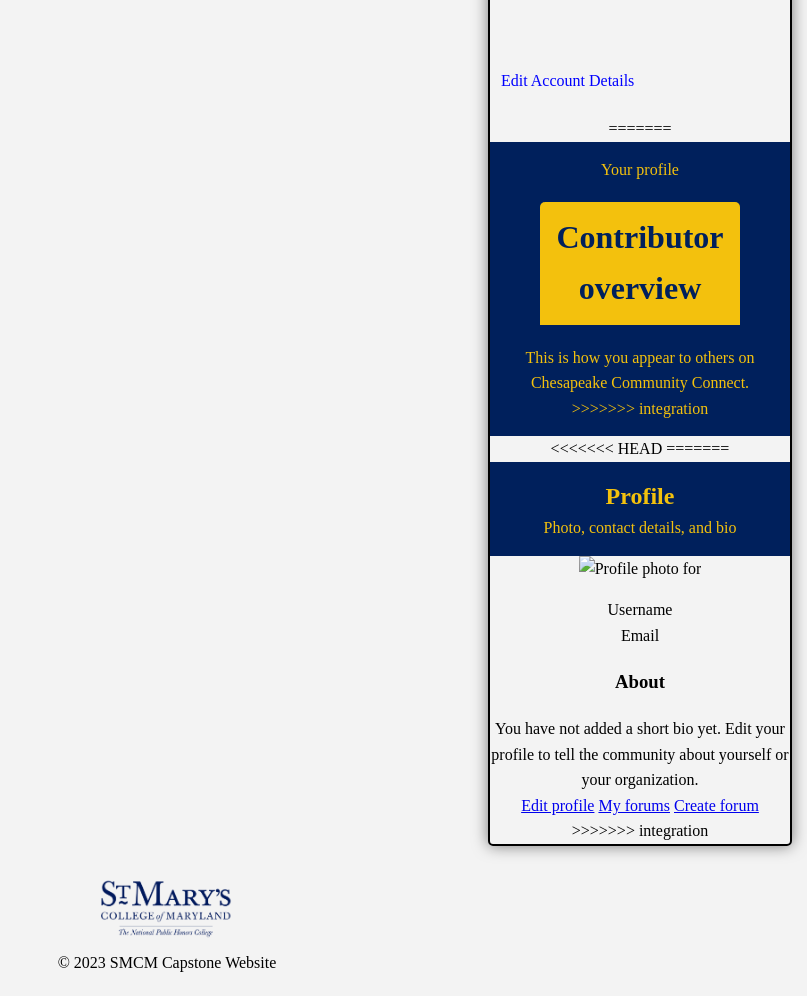
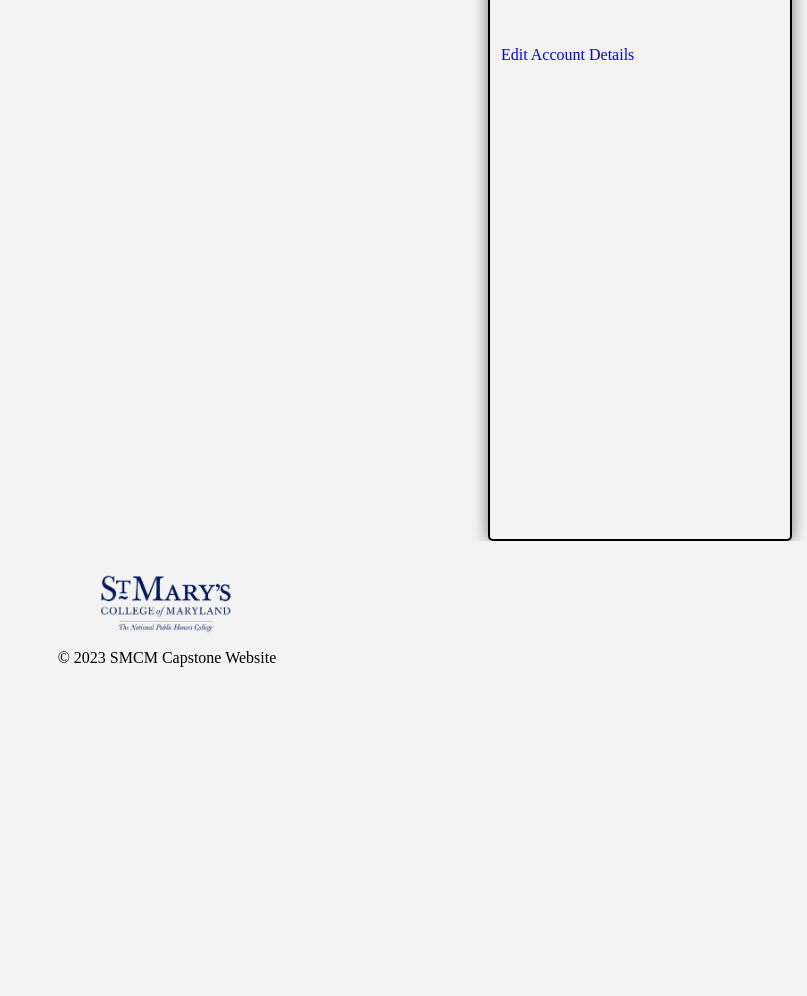
Before and after one commit to drsimonread/ChesapeakeCommunityConnect, a Django app: template cccSite/account/templates/account/myaccount.html in a window 1280 px wide. Shown: the part 276-1272 px from the top of the page, without its empty margins (473-1280 px from the left). After the commit the page ends 943 px from the top, so only its background shows below. Run offline with Django 5.2, Linux system fonts and the light colour scheme; the template is opened without the code that fills it, so the values that code supplies are empty.

Commit message:
Resolve copied integration conflicts

```diff
--- a/cccSite/account/templates/account/myaccount.html
+++ b/cccSite/account/templates/account/myaccount.html
@@ -6,7 +6,6 @@
 {% endblock accHead %}
 
 {% block accountFunc %}
-<<<<<<< HEAD
 <style>
     .wrapper {
         float: right;
@@ -94,89 +93,6 @@
                 {%endif%}
         </div>
 
-=======
-<div id="content" class="contrib-page contrib-page--account account-profile" role="main" aria-labelledby="account-overview-title">
-  <header class="contrib-hero">
-    <div class="contrib-hero__inner">
-      <div class="contrib-hero__mark" aria-hidden="true"><i class="bx bxs-user-account"></i></div>
-      <div class="contrib-hero__text">
-        <span class="contrib-hero__kicker">Your profile</span>
-        <h1 id="account-overview-title" class="contrib-hero__title">Contributor overview</h1>
-        <p class="contrib-hero__lede">This is how you appear to others on Chesapeake Community Connect.</p>
-      </div>
->>>>>>> integration
     </div>
-  </header>
-
-<<<<<<< HEAD
-    <!--posts to the URL titled signout in the account app's URL config-->
-=======
-  <article class="account-profile__card" aria-labelledby="profile-heading">
-    <header class="account-profile__header">
-      <div class="account-profile__header-icon" aria-hidden="true"><i class="bx bx-id-card"></i></div>
-      <div class="account-profile__header-text">
-        <h2 id="profile-heading" class="account-profile__card-title">Profile</h2>
-        <p class="account-profile__header-note">Photo, contact details, and bio</p>
-      </div>
-    </header>
-
-    <div class="account-profile__body">
-      <div class="account-profile__avatar-wrap">
-        <div class="account-profile__avatar-ring">
-          <img
-            class="account-profile__avatar"
-            src="{{ self.pic.url }}"
-            alt="Profile photo for {{ self.user.username }}"
-            width="200"
-            height="200"
-          >
-        </div>
-        {% if self.ranking == 2 %}
-          <span class="account-profile__badge">Trusted contributor</span>
-        {% elif self.ranking == 98 %}
-          <span class="account-profile__badge">Moderator</span>
-        {% elif self.ranking == 99 %}
-          <span class="account-profile__badge">Administrator</span>
-        {% elif self.ranking == -1 %}
-          <span class="account-profile__badge account-profile__badge--warn">Account restricted</span>
-        {% endif %}
-      </div>
-
-      <div class="account-profile__details">
-        <dl class="account-profile__dl">
-          <div class="account-profile__dl-row">
-            <dt>Username</dt>
-            <dd>{{ self.user.username }}</dd>
-          </div>
-          <div class="account-profile__dl-row">
-            <dt>Email</dt>
-            <dd><a href="mailto:{{ self.user.email }}">{{ self.user.email }}</a></dd>
-          </div>
-          {% if self.phone_number %}
-          <div class="account-profile__dl-row">
-            <dt>Phone</dt>
-            <dd><a href="tel:{{ self.phone_number }}">{{ self.phone_number }}</a></dd>
-          </div>
-          {% endif %}
-        </dl>
-
-        <div class="account-profile__about">
-          <h3 class="account-profile__about-title">About</h3>
-          {% if self.about %}
-            <div class="account-profile__about-body">{{ self.about|linebreaksbr }}</div>
-          {% else %}
-            <p class="account-profile__about--empty">You have not added a short bio yet. Edit your profile to tell the community about yourself or your organization.</p>
-          {% endif %}
-        </div>
-
-        <div class="account-profile__actions">
-          <a class="account-btn account-btn--primary" href="{% url 'account:manage' %}">Edit profile</a>
-          <a class="account-btn account-btn--secondary" href="{% url 'account:my_forums' %}">My forums</a>
-          <a class="account-btn account-btn--secondary" href="{% url 'account:create_forum' %}">Create forum</a>
-        </div>
-      </div>
-    </div>
-  </article>
->>>>>>> integration
 </div>
 {% endblock accountFunc %}
```
Also changed, not shown: cccSite/account/migrations/0024_alter_member_ranking.py, cccSite/account/migrations/0025_alter_member_ranking.py, cccSite/account/migrations/0026_alter_member_ranking.py, cccSite/account/migrations/0027_alter_member_ranking.py, cccSite/account/migrations/0028_alter_member_ranking.py, cccSite/account/migrations/0029_alter_member_ranking.py, cccSite/account/migrations/0030_alter_member_ranking.py, cccSite/account/migrations/0035_alter_member_ranking.py, cccSite/account/migrations/0037_alter_member_ranking.py, cccSite/account/migrations/0038_alter_member_ranking.py, cccSite/account/migrations/0039_alter_member_ranking.py, cccSite/account/migrations/0040_alter_member_ranking.py, cccSite/account/migrations/0041_alter_member_ranking.py, cccSite/account/migrations/0042_alter_member_ranking.py, 2 more files.
